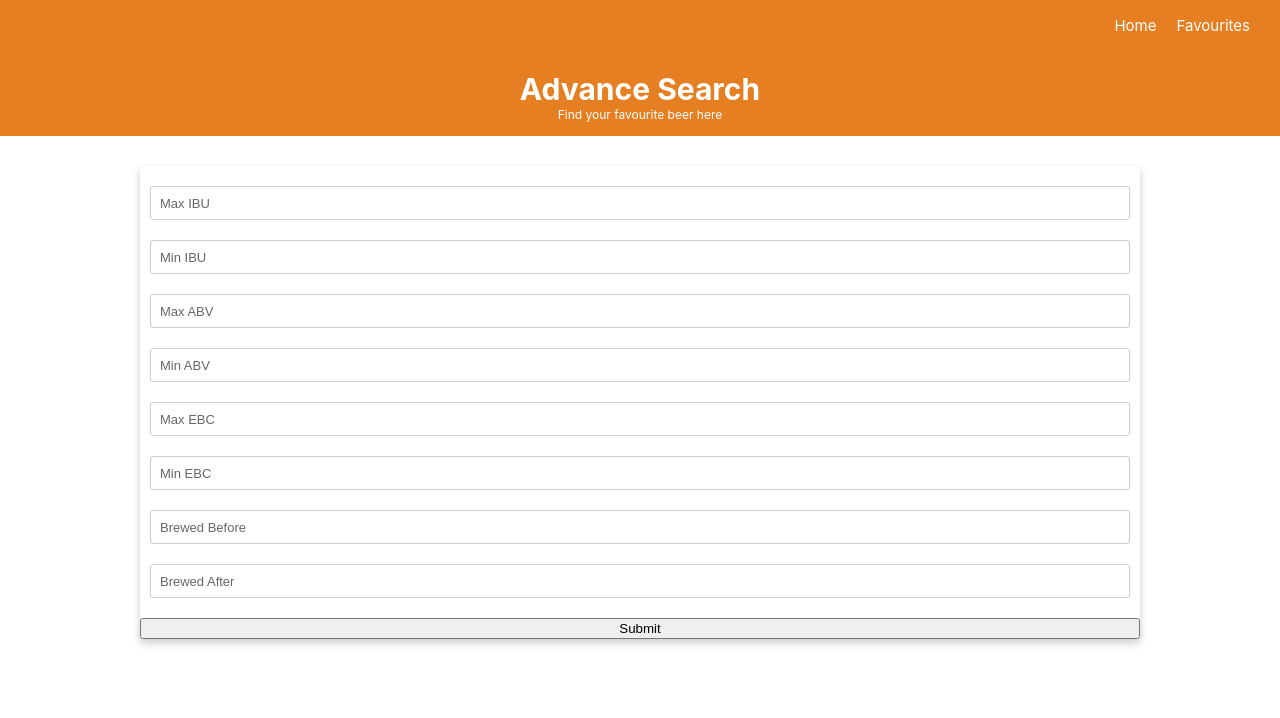
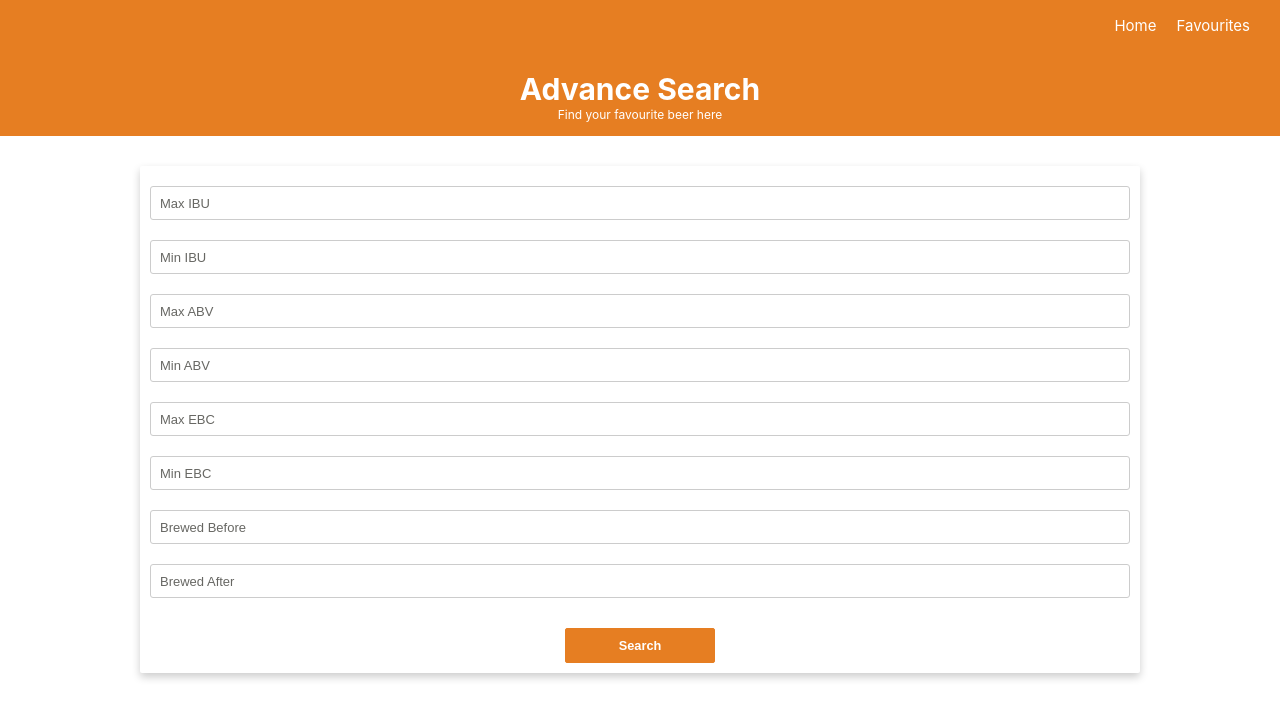
Before and after one commit to Kroniac/beer-bank, a React (Create React App) app: page /advance_search in a window 1280 px wide. Shown: the top 718 px of the page. Built offline with nearby package versions, Linux system fonts and the light colour scheme.

Commit message:
added button component and styled search button in advance_search

```diff
--- a/src/config/import_paths.js
+++ b/src/config/import_paths.js
@@ -9,6 +9,7 @@ export const SharedUI = {
   BeerItemCard: () => require('../shared_ui/beer_item_card/beer_item_card'),
   Modal: () => require('../shared_ui/modal/modal'),
   DetailedBeerModal: () => require('../shared_ui/detailed_beer_modal/detailed_beer_modal'),
+  Button: () => require('../shared_ui/button/button'),
 };
 
 export const UiComponents = {
--- a/src/scenes/advance_search/advance_search.js
+++ b/src/scenes/advance_search/advance_search.js
@@ -6,6 +6,7 @@ import { SharedUI, Config } from '../../config/import_paths';
 const { NavigationPaths, AdvanceFilters } = Config.Constants();
 
 const { AnimatedTextInput } = SharedUI.TextInput();
+const { Button } = SharedUI.Button();
 
 export class AdvanceSearch extends Component {
   state = this.props.advanceFiltersValue;
@@ -45,7 +46,16 @@ export class AdvanceSearch extends Component {
               ))
             }
           </div>
-          <button onClick = {this._onSubmitClick} >Submit</button>
+          <div className = {classes.buttonContainer}>
+            <Button
+              tabIndex = {-1}
+              type = "submit"
+              frameStyles = {classes.searchButton}
+              onClick = {this._onSubmitClick}
+            >
+              Search
+            </Button>
+          </div>
         </div>
       </div>
     );
--- a/src/scenes/advance_search/advance_search.module.css
+++ b/src/scenes/advance_search/advance_search.module.css
@@ -49,6 +49,23 @@
   padding: 10px;
 }
 
+.buttonContainer {
+  display: flex;
+  flex: 1;
+  justify-content: center;
+  padding: 10px;
+}
+
+.searchButton {
+  width: 150px;
+  height: 35px;
+  transition: ease 0.1s;
+}
+
+.searchButton:hover {
+  transform: scale(1.1);
+}
+
 @media (max-width: 845px) {
   .card {
     margin-top: 20px;
--- a/src/scenes/home/home.js
+++ b/src/scenes/home/home.js
@@ -216,7 +216,7 @@ export class Home extends Component {
           ) : (
             <div className = {classes.beersListContainer}>
               {
-                beersData.map((data, index) => (
+                beersData.map(data => (
                   <BeerItemCard
                     key = {data.id}
                     data = {data}
--- /dev/null
+++ b/src/shared_ui/button/button.js
@@ -0,0 +1,32 @@
+import React, { PureComponent } from 'react';
+import { string, oneOfType, object, bool } from 'prop-types';
+import classes from './button.module.css';
+
+export class Button extends PureComponent {
+  static propTypes = {
+    type: string,
+    frameStyles: oneOfType(object, string),
+    isDisabled: bool,
+  }
+
+  static defaultProps = {
+    type: 'button',
+    frameStyles: {},
+    isDisabled: false,
+  }
+
+  render() {
+    const { isDisabled, onClick, frameStyles, type, children, ...buttonProps } = this.props;
+    return (
+      <button
+        type = {type}
+        className = {frameStyles}
+        disabled = {isDisabled}
+        onClick = {onClick}
+        {...buttonProps}
+      >
+        {children}
+      </button>
+    );
+  }
+}
--- /dev/null
+++ b/src/shared_ui/button/button.module.css
@@ -0,0 +1,17 @@
+
+button {
+  display: inline;
+  font-size: 0.8rem;
+  padding: 0.3em;
+  -webkit-appearance: none;
+  appearance: none;
+  background: #e67e22;
+  color: white;
+  border-style: solid;
+  border-width: 1.5px;
+  border-color: #e67e22;
+  font-weight: bold;
+  border-radius: 2px;
+  cursor: pointer;
+  position: relative;
+}
```
